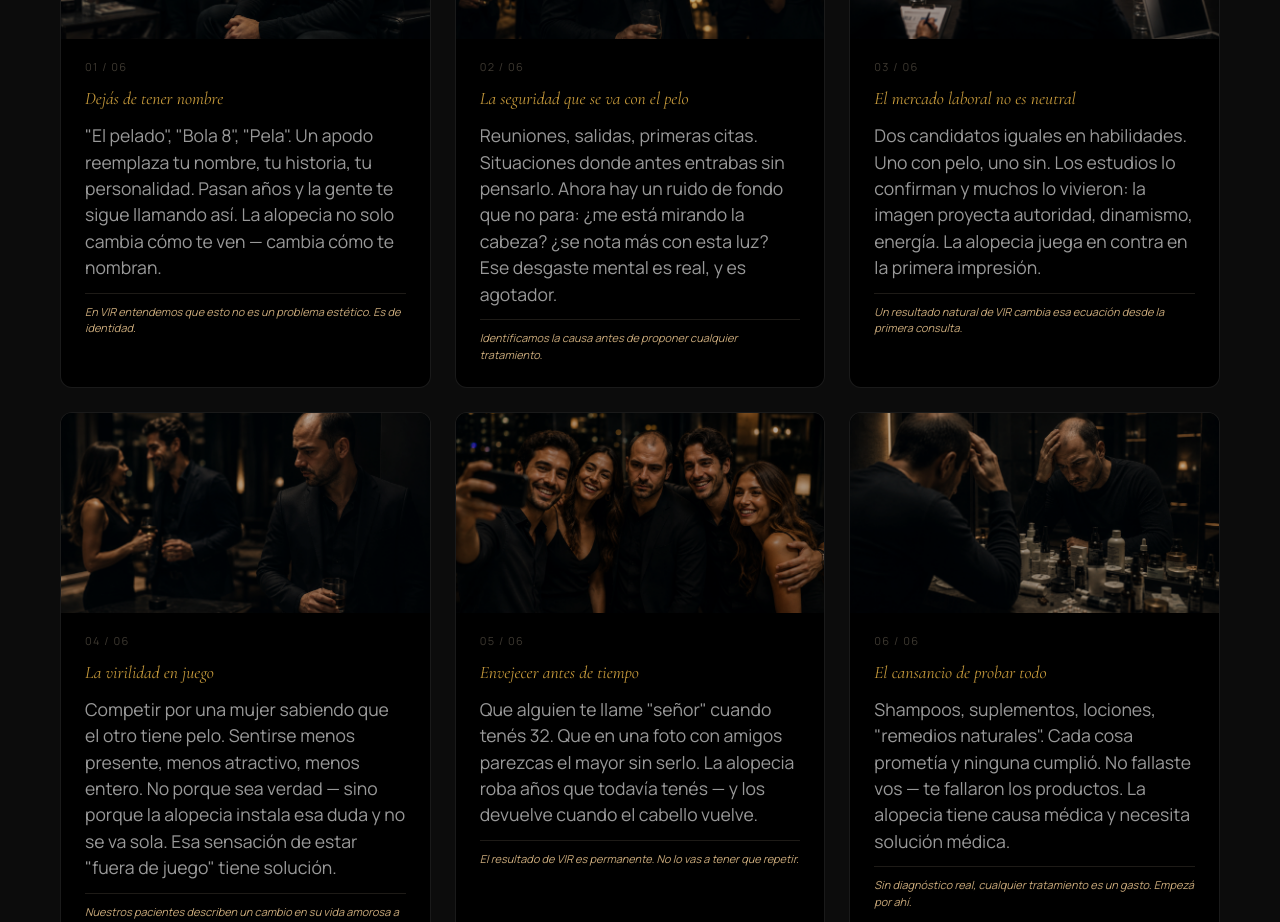
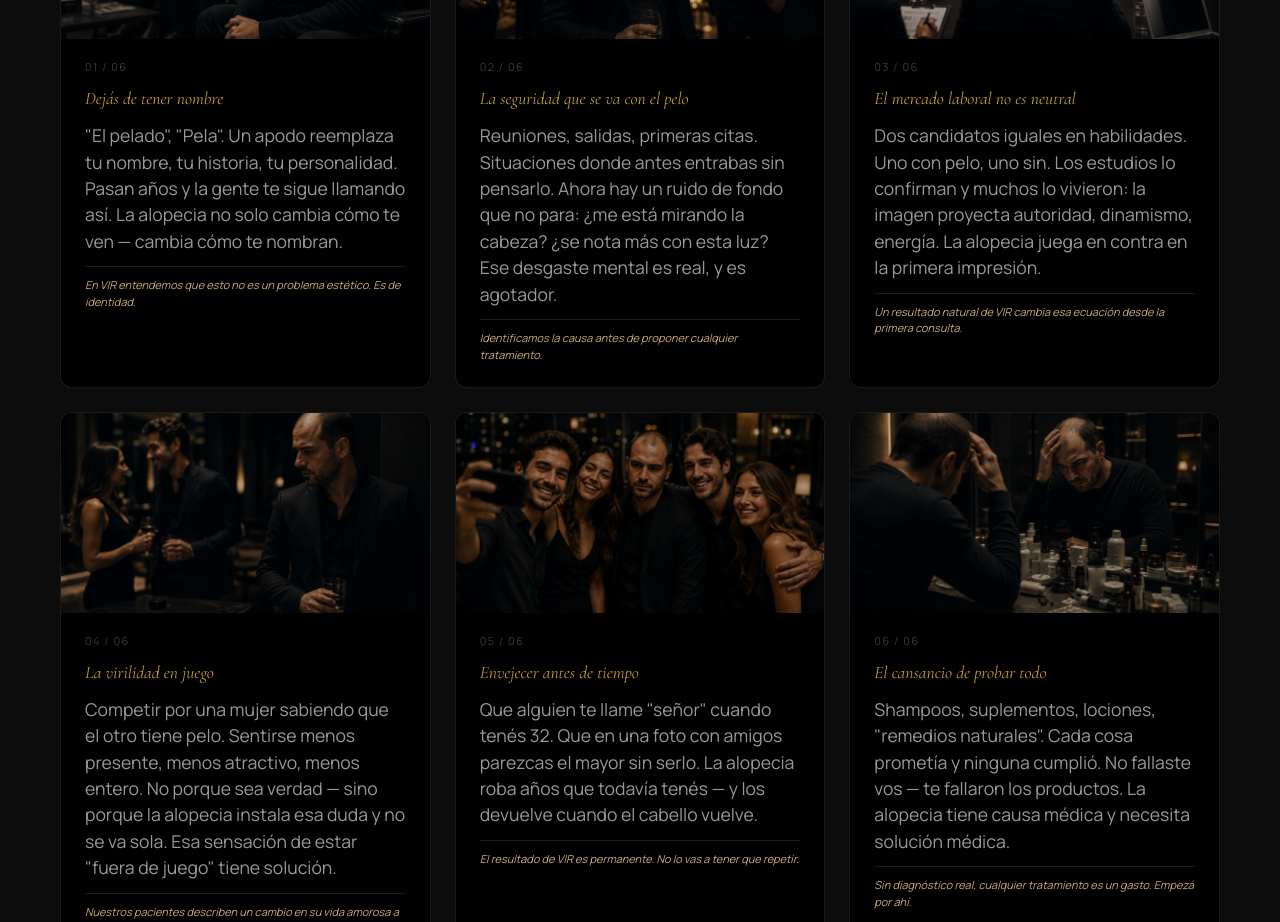
Before and after one commit to mpellegrinikcc-cloud/virmedicinacapilar, a Next.js app: page / in a window 1280 px wide. Shown: the part 1380-2302 px from the top of the page. Built offline with nearby package versions, Linux system fonts and the light colour scheme.

Commit message:
descripción

```diff
--- a/app/page.jsx
+++ b/app/page.jsx
@@ -203,7 +203,7 @@ export default function Home() {
     </div>
     <div className="features-grid">
       {[
-        { n:'01 / 06', img:'/pain-01.png', title:'Dejás de tener nombre', desc:'"El pelado", "Bola 8", "Pela". Un apodo reemplaza tu nombre, tu historia, tu personalidad. Pasan años y la gente te sigue llamando así. La alopecia no solo cambia cómo te ven — cambia cómo te nombran.', vir:'En VIR entendemos que esto no es un problema estético. Es de identidad.' },
+        { n:'01 / 06', img:'/pain-01.png', title:'Dejás de tener nombre', desc:'"El pelado", "Pela". Un apodo reemplaza tu nombre, tu historia, tu personalidad. Pasan años y la gente te sigue llamando así. La alopecia no solo cambia cómo te ven — cambia cómo te nombran.', vir:'En VIR entendemos que esto no es un problema estético. Es de identidad.' },
         { n:'02 / 06', img:'/pain-02.png', title:'La seguridad que se va con el pelo', desc:'Reuniones, salidas, primeras citas. Situaciones donde antes entrabas sin pensarlo. Ahora hay un ruido de fondo que no para: ¿me está mirando la cabeza? ¿se nota más con esta luz? Ese desgaste mental es real, y es agotador.', vir:'Identificamos la causa antes de proponer cualquier tratamiento.' },
         { n:'03 / 06', img:'/pain-03.png', title:'El mercado laboral no es neutral', desc:'Dos candidatos iguales en habilidades. Uno con pelo, uno sin. Los estudios lo confirman y muchos lo vivieron: la imagen proyecta autoridad, dinamismo, energía. La alopecia juega en contra en la primera impresión.', vir:'Un resultado natural de VIR cambia esa ecuación desde la primera consulta.' },
         { n:'04 / 06', img:'/pain-04.png', title:'La virilidad en juego', desc:'Competir por una mujer sabiendo que el otro tiene pelo. Sentirse menos presente, menos atractivo, menos entero. No porque sea verdad — sino porque la alopecia instala esa duda y no se va sola. Esa sensación de estar "fuera de juego" tiene solución.', vir:'Nuestros pacientes describen un cambio en su vida amorosa a los 6 meses.' },
```
